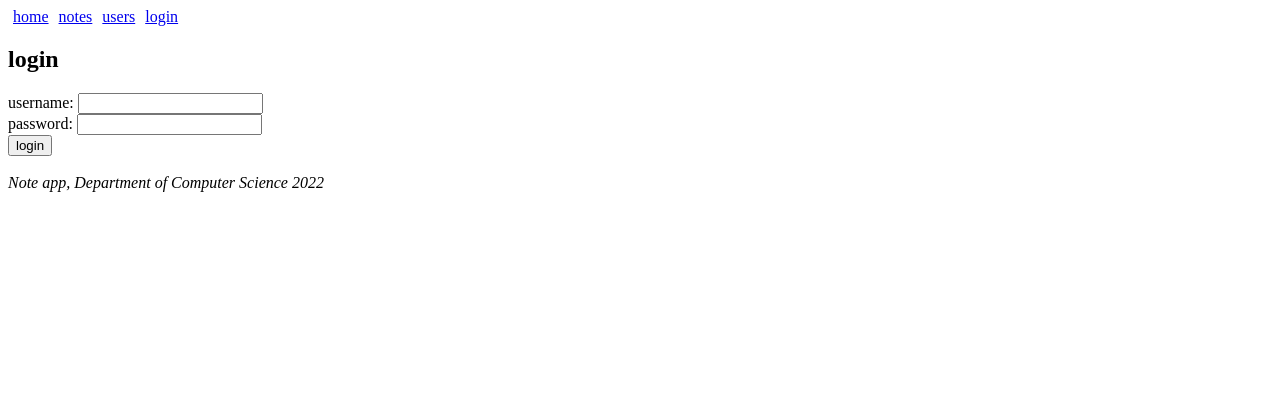
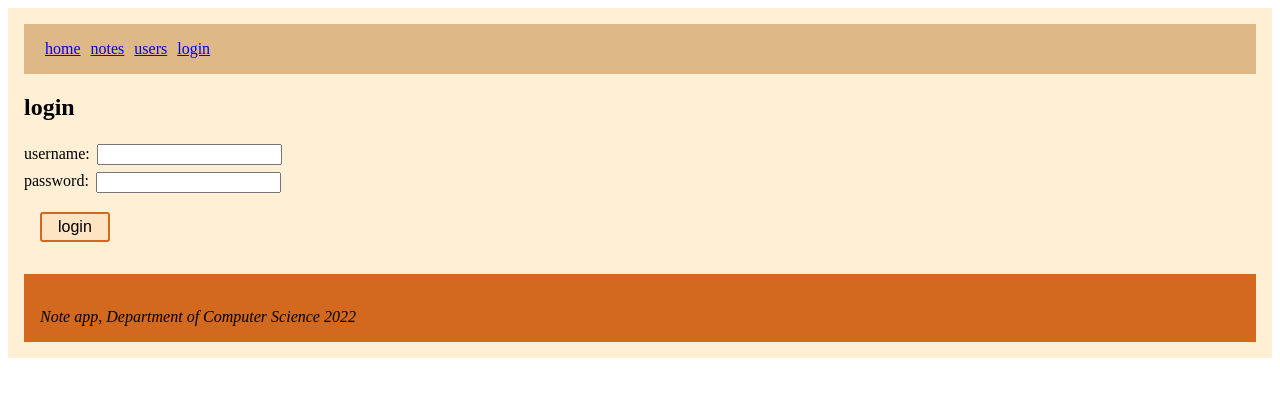
Before and after one commit to Andy-git985/router-notes, a React (Create React App) app: page /login in a window 1280 px wide. Shown: the top 396 px of the page. Built offline with nearby package versions, Linux system fonts and the light colour scheme.

Commit message:
Styled components

```diff
--- a/package.json
+++ b/package.json
@@ -10,6 +10,7 @@
     "react-dom": "^18.2.0",
     "react-router-dom": "^6.4.3",
     "react-scripts": "5.0.1",
+    "styled-components": "^5.3.6",
     "web-vitals": "^2.1.4"
   },
   "scripts": {
--- a/src/App.js
+++ b/src/App.js
@@ -6,6 +6,9 @@
 import Note from './components/Note';
 import Notes from './components/Notes';
 import Users from './components/Users';
+import Page from './components/Page';
+import Navigation from './components/Navigation';
+import Footer from './components/Footer';
 
 const App = () => {
   const [notes, setNotes] = useState([
@@ -44,8 +47,8 @@
   };
 
   return (
-    <div>
-      <div>
+    <Page>
+      <Navigation>
         <Link style={padding} to="/">
           home
         </Link>
@@ -62,7 +65,7 @@
             login
           </Link>
         )}
-      </div>
+      </Navigation>
       <Routes>
         <Route path="/notes/:id" element={<Note note={note} />} />
         <Route path="/notes" element={<Notes notes={notes} />} />
@@ -73,11 +76,11 @@
         <Route path="/login" element={<Login onLogin={login} />} />
         <Route path="/" element={<Home />} />
       </Routes>
-      <div>
+      <Footer>
         <br />
         <em>Note app, Department of Computer Science 2022</em>
-      </div>
-    </div>
+      </Footer>
+    </Page>
   );
 };
 
--- /dev/null
+++ b/src/components/Button.js
@@ -0,0 +1,12 @@
+import styled from 'styled-components';
+
+const Button = styled.button`
+  background: Bisque;
+  font-size: 1em;
+  margin: 1em;
+  padding: 0.25em 1em;
+  border: 2px solid Chocolate;
+  border-radius: 3px;
+`;
+
+export default Button;
--- /dev/null
+++ b/src/components/Footer.js
@@ -0,0 +1,9 @@
+import styled from 'styled-components';
+
+const Footer = styled.div`
+  background: Chocolate;
+  padding: 1em;
+  margin-top: 1em;
+`;
+
+export default Footer;
--- /dev/null
+++ b/src/components/Input.js
@@ -0,0 +1,7 @@
+import styled from 'styled-components';
+
+const Input = styled.input`
+  margin: 0.25em;
+`;
+
+export default Input;
--- a/src/components/Login.js
+++ b/src/components/Login.js
@@ -1,4 +1,6 @@
 import { useNavigate } from 'react-router-dom';
+import Button from './Button';
+import Input from './Input';
 
 const Login = (props) => {
   const navigate = useNavigate();
@@ -14,12 +16,14 @@
       <h2>login</h2>
       <form onSubmit={onSubmit}>
         <div>
-          username: <input />
+          username: <Input />
         </div>
         <div>
-          password: <input type="password" />
+          password: <Input type="password" />
         </div>
-        <button type="submit">login</button>
+        <Button type="submit" primary="">
+          login
+        </Button>
       </form>
     </div>
   );
--- /dev/null
+++ b/src/components/Navigation.js
@@ -0,0 +1,8 @@
+import styled from 'styled-components';
+
+const Navigation = styled.div`
+  background: Burlywood;
+  padding: 1em;
+`;
+
+export default Navigation;
--- /dev/null
+++ b/src/components/Page.js
@@ -0,0 +1,8 @@
+import styled from 'styled-components';
+
+const Page = styled.div`
+  padding: 1em;
+  background: papayawhip;
+`;
+
+export default Page;
```
Also changed, not shown: 1 other file (tests, documents, lock files or other folders).
